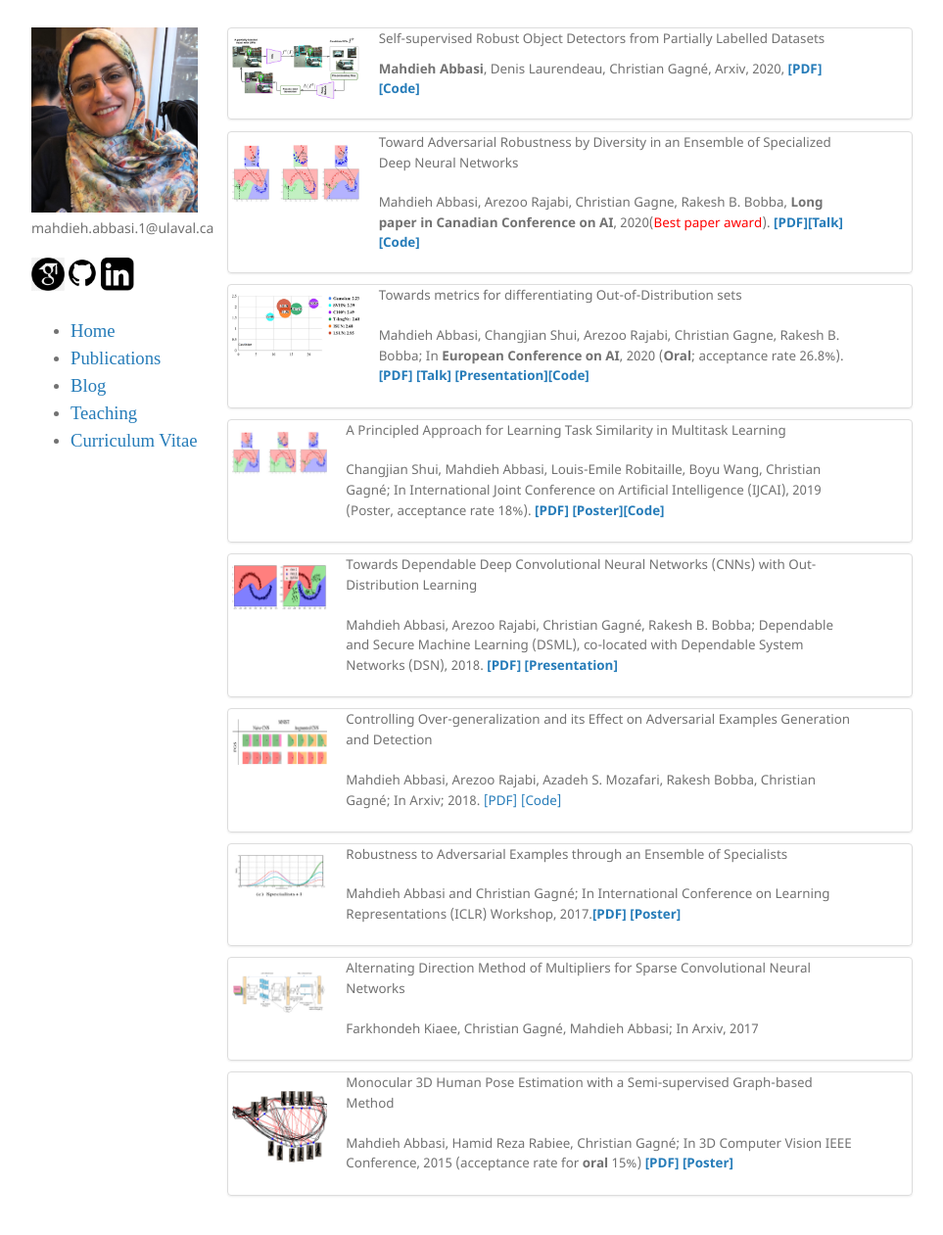
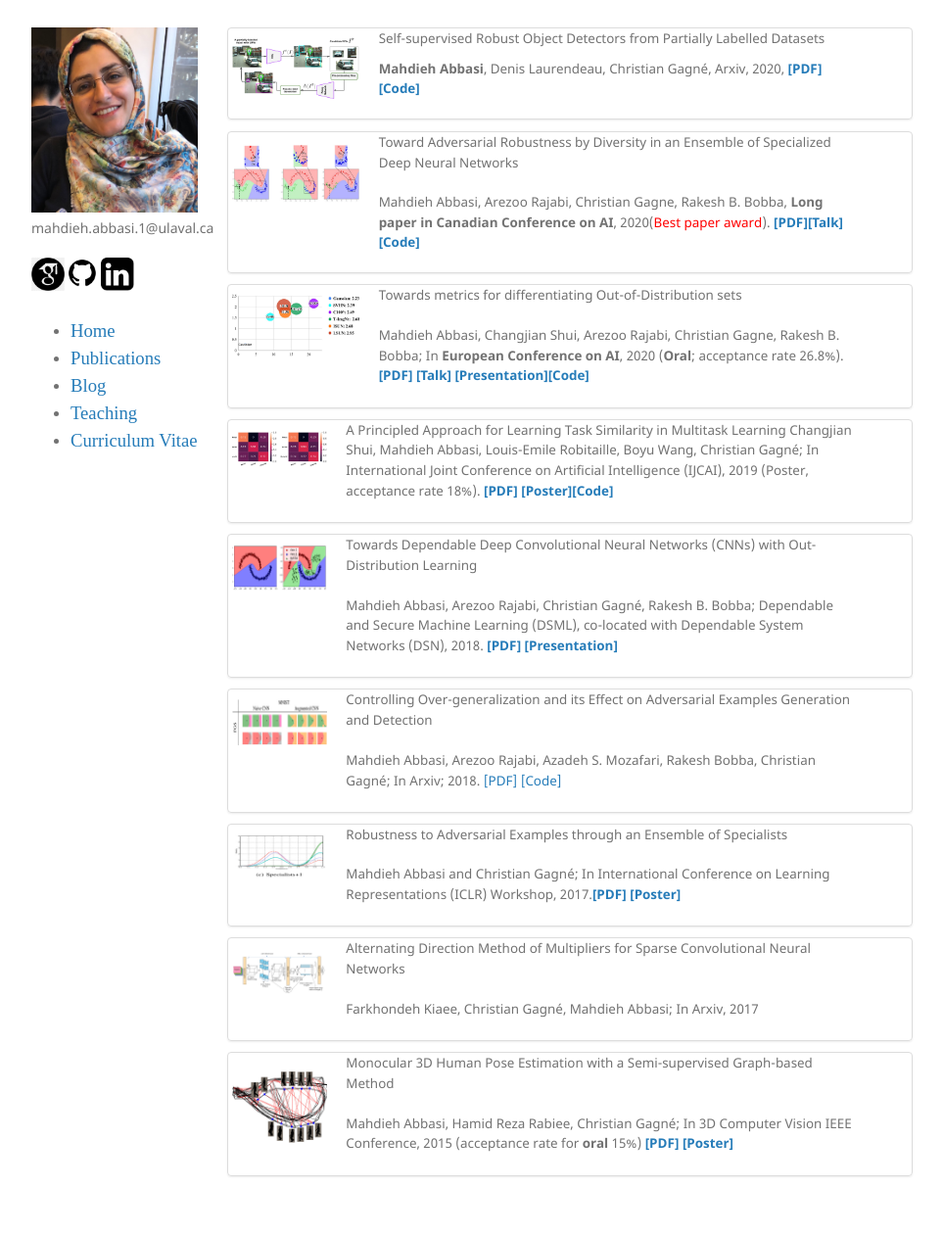
Before and after one commit to mahdaneh/mahdaneh.github.io, a Jekyll site: the page built from publications_test.html, in a window 1280 px wide and 1291 px high. Shown: the top 1261 px of the window at 98% size, without its empty margins (158-1121 px from the left). Built offline with Jekyll 4.4.1, drawn with Linux system fonts in a browser that asks for light colours.

Commit message:
neat pulication

```diff
--- a/publications_test.html
+++ b/publications_test.html
@@ -68,13 +68,11 @@ layout: default
 <li class="list-group-item" style="padding:0 0 0.2% 0.6%;">
 <div class="media">
 
-<div class="pull-left text-center" style="padding:9px 1.3% 0 0; width:15.2%;" href=""><img width="100%" src="/images/Ensemble.jpg"></div>
+<div class="pull-left text-center" style="padding:9px 1.3% 0 0; width:15.2%;" href=""><img width="100%" src="/images/MTL.jpg"></div>
 
 <div class="pull-left text-left" style="padding:0% 0% 0% 0.1%; width:75%;">
 
-<p style="font-size:13.4px; line-height:155%">A Principled Approach for Learning Task Similarity in Multitask Learning</p>
-
-<p style="font-size:13.4px; line-height:155%"> Changjian Shui, Mahdieh Abbasi, Louis-Emile Robitaille, Boyu Wang, Christian Gagné; In International Joint Conference on Artificial Intelligence (IJCAI), 2019 (Poster, acceptance rate 18%). <b><a href="https://arxiv.org/abs/1903.09109">[PDF]</a> <a href="/Posters/2019_07___Deep_Multitask___IJCAI_Poster.pdf">[Poster]</a><a href="">[Code]</a></b></p>
+<p style="font-size:13.4px; line-height:155%">A Principled Approach for Learning Task Similarity in Multitask Learning Changjian Shui, Mahdieh Abbasi, Louis-Emile Robitaille, Boyu Wang, Christian Gagné; In International Joint Conference on Artificial Intelligence (IJCAI), 2019 (Poster, acceptance rate 18%). <b><a href="https://arxiv.org/abs/1903.09109">[PDF]</a> <a href="/Posters/2019_07___Deep_Multitask___IJCAI_Poster.pdf">[Poster]</a><a href="">[Code]</a></b></p>
 
 </div>
 </div>
```
